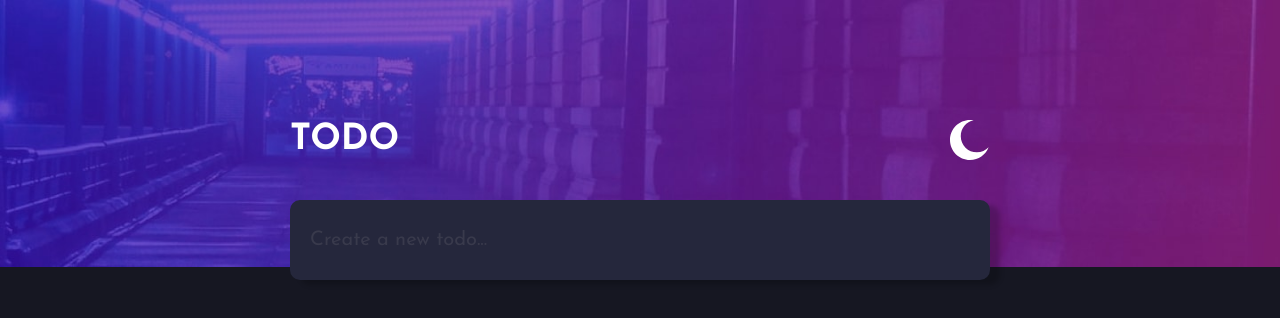
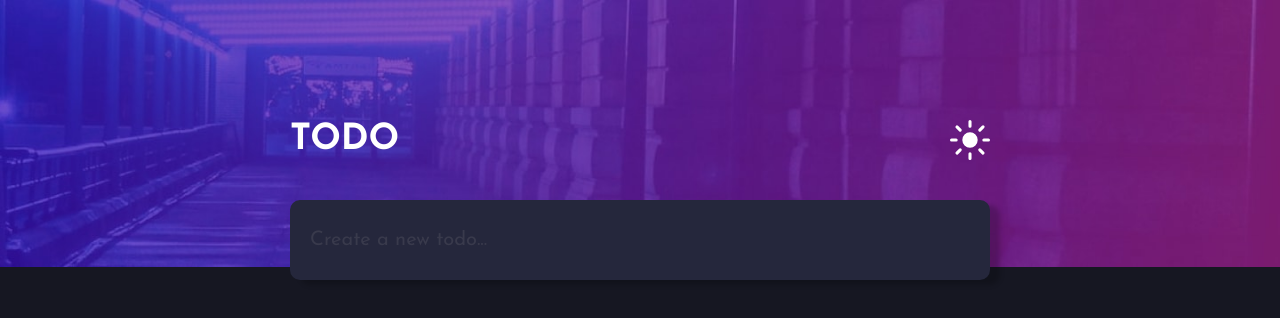
Before and after one commit to 1nickael1/todo-vue, a Vue app: page / in a window 1280 px wide. Shown: the top 318 px of the page. Built offline with nearby package versions, Linux system fonts and the light colour scheme.

Commit message:
fix dark mode

```diff
--- a/src/App.vue
+++ b/src/App.vue
@@ -54,7 +54,7 @@ export default defineComponent({
 					newTodo: '',
 					buttonActive: 1,
 					lightMode: false,
-					iconSunOrMoon: IconMoon,
+					iconSunOrMoon: IconSun,
 				}
 		},
 		mounted() {
@@ -117,9 +117,9 @@ export default defineComponent({
 			lightAdnDarkMode() {
 				this.lightMode = !this.lightMode;
 				if(this.lightMode) {
+					this.iconSunOrMoon = IconMoon
+				} else {
 					this.iconSunOrMoon = IconSun;
-				} else {
-					this.iconSunOrMoon = IconMoon
 				}
 			}
 
```
